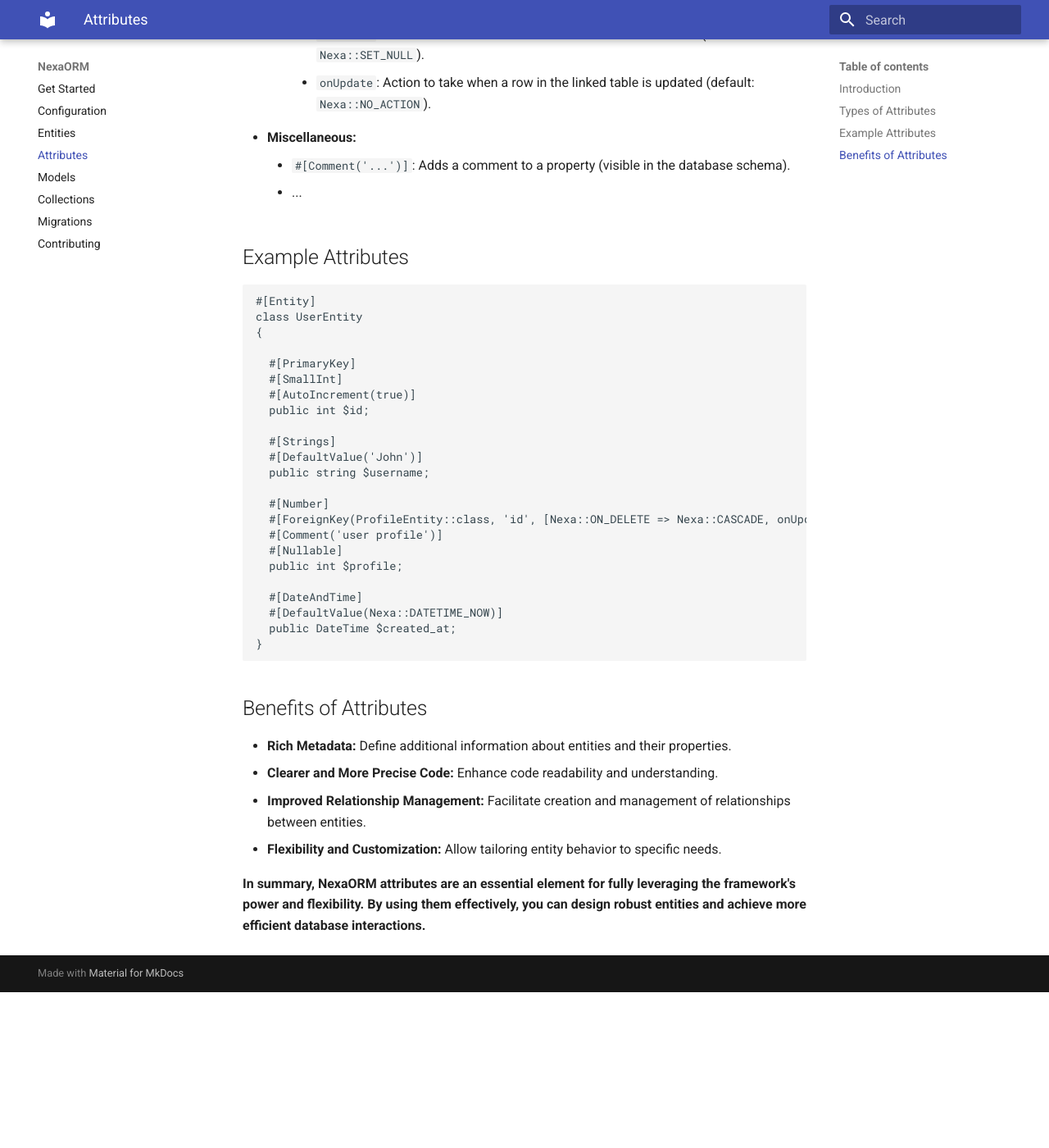
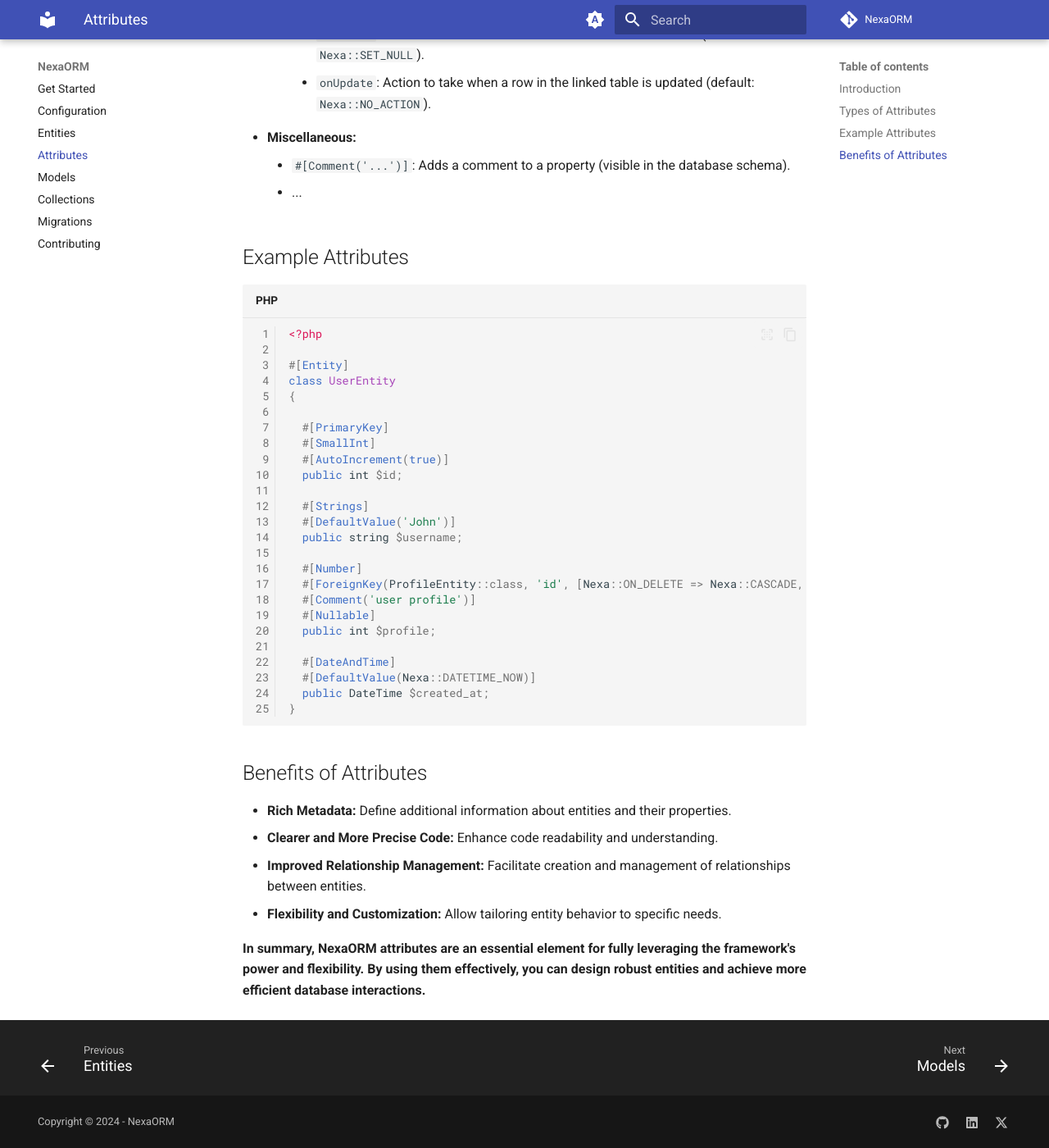
Before and after one commit to v1p3r75/nexa-orm-docs, an MkDocs documentation site: the page built from docs/attributes.md, in a window 1280 px wide and 1400 px high, scrolled down 1091 px. Shown: the whole window at 82% size. Built offline with MkDocs 1.6.1 and Material for MkDocs 9.7.7, drawn with Linux system fonts in a browser that asks for light colours; comment, search, counter and statistics services are not loaded; before the commit the page ends 2301 px from its top, so only the background shows below that.

Commit message:
Updated documentation

````diff
--- a/docs/attributes.md
+++ b/docs/attributes.md
@@ -40,6 +40,8 @@ NexaORM attributes play a vital role in defining the characteristics and behavio
 ## Example Attributes
 
 ```php
+<?php
+
 #[Entity]
 class UserEntity
 {
--- a/mkdocs.yml
+++ b/mkdocs.yml
@@ -1,5 +1,15 @@
 site_name: NexaORM
 site_url: https://example.com/
+site_author: Fortunatus KIDJE (v1p3r75)
+site_description: >-
+  NexaORM is a modern PHP Object-Relational Mapping (ORM) library designed
+  to simplify database interactions and streamline the development of PHP applications.
+
+
+repo_name: NexaORM
+repo_url: https://github.com/v1p3r75/NexaORM
+
+
 nav:
 
   - Get Started : index.md
@@ -13,6 +23,62 @@ nav:
 
 theme:
   name: material
-  highlightjs: true
-  hljs_languages:
-    -php
+  features:
+    - navigation.instant
+    - navigation.instant.prefetch
+    - navigation.instant.progress
+    - navigation.expand
+    - navigation.footer
+    - content.code.copy
+    - content.code.select
+
+    - search.highlight
+    - search.share
+    - search.suggest
+
+  palette:
+
+    # Palette toggle for automatic mode
+    - media: "(prefers-color-scheme)"
+      toggle:
+        icon: material/brightness-auto
+        name: Switch to light mode
+
+    # Palette toggle for light mode
+    - media: "(prefers-color-scheme: light)"
+      scheme: default
+      toggle:
+        icon: material/brightness-7
+        name: Switch to dark mode
+
+    # Palette toggle for dark mode
+    - media: "(prefers-color-scheme: dark)"
+      scheme: slate
+      toggle:
+        icon: material/brightness-4
+        name: Switch to system preference
+
+
+markdown_extensions:
+  - pymdownx.highlight:
+      use_pygments: true
+      linenums: true
+      anchor_linenums: true
+      line_spans: __span
+      pygments_lang_class: true
+      auto_title: true
+  - pymdownx.superfences
+
+
+copyright: Copyright &copy; 2024 - NexaORM
+extra:
+  generator: false
+  social:
+    - icon: fontawesome/brands/github
+      link: https://github.com/v1p3r75/
+
+    - icon: fontawesome/brands/linkedin
+      link: https://www.linkedin.com/in/fortunatus-ek/
+
+    - icon: fontawesome/brands/x-twitter
+      link: https://twitter.com/elfriedv16
````
Also changed, not shown: docs/collections.md (+2 -0 lines), docs/entities.md (+2 -0 lines), docs/index.md (+6 -2 lines), docs/models.md (+2 -0 lines).
